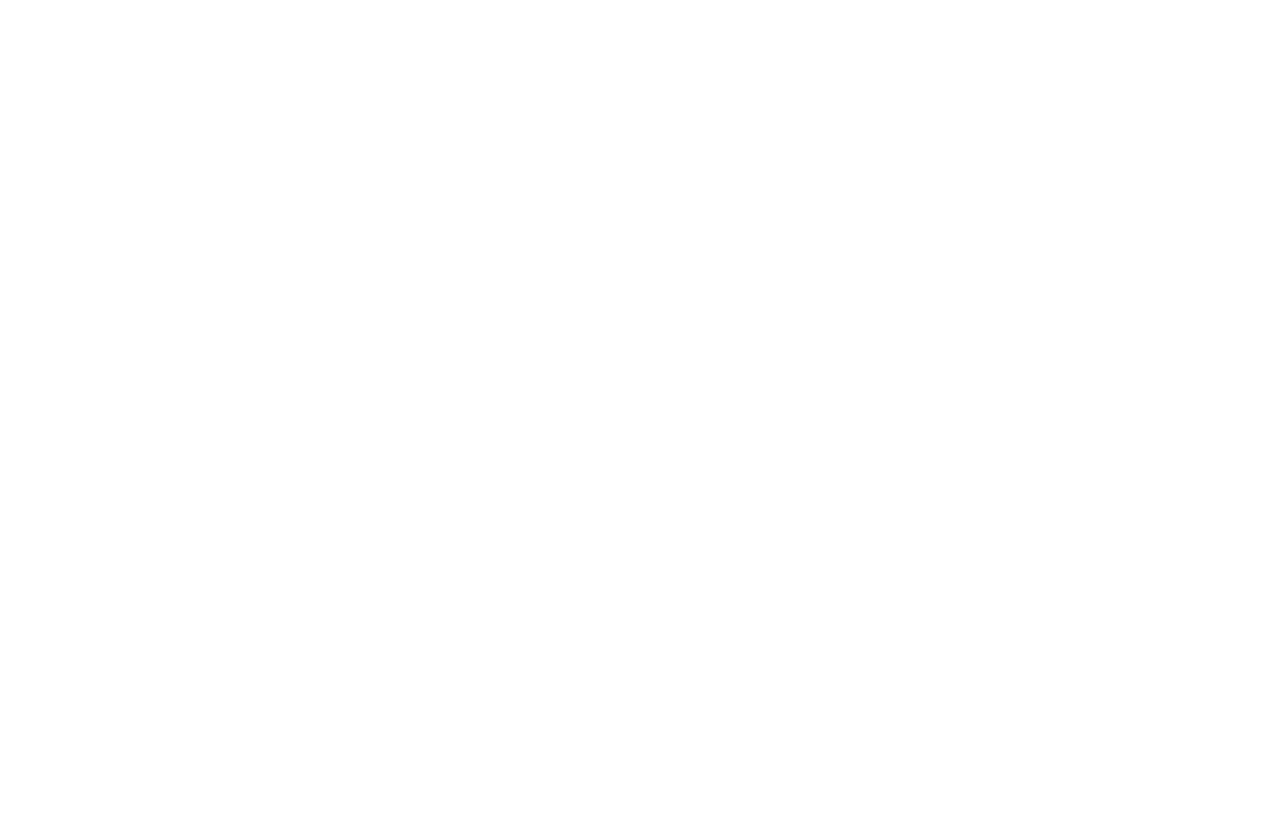
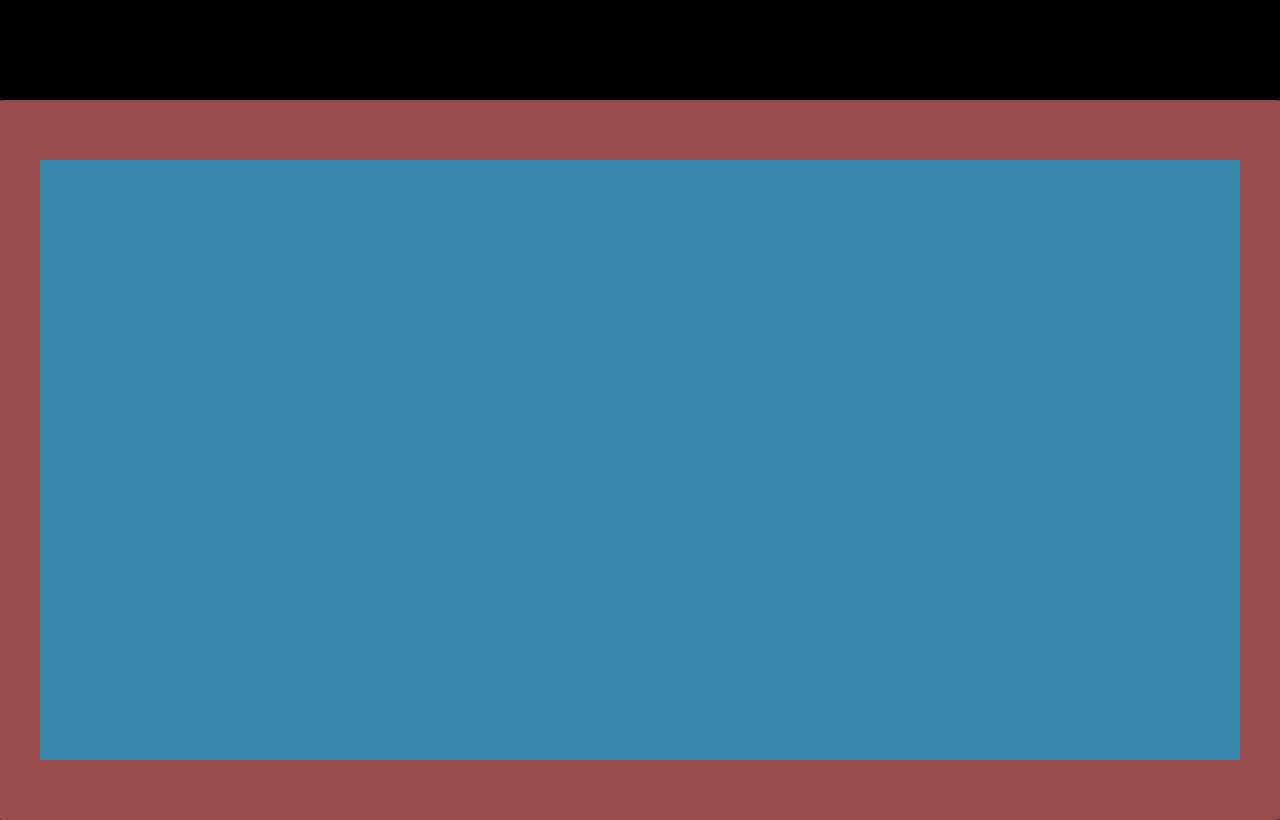
Before and after one commit to xavierkooijman/pool-simulation, a plain HTML site: page index.html in a window 1280 px wide. Drawn offline with Linux system fonts and the light colour scheme.

Commit message:
desenhar pano e margem de madeira da mesa de bilhar

```diff
--- a/css/styles.css
+++ b/css/styles.css
@@ -0,0 +1,16 @@
+*{
+  margin: 0;
+  padding: 0;
+  box-sizing: border-box;
+}
+
+body{
+  background-color: black;
+  display: flex;
+  justify-content: center;
+}
+
+canvas{
+  margin-top: 100px;
+  border-radius: 25px;
+}
--- a/index.html
+++ b/index.html
@@ -4,9 +4,10 @@
   <meta charset="UTF-8">
   <meta name="viewport" content="width=device-width, initial-scale=1.0">
   <title>Pool Simulator</title>
+  <link rel="stylesheet" href="css/styles.css">
 </head>
 <body>
-  <canvas id="canvas" width="200" height="100"></canvas>
-  <script src="js/main.js"></script>
+  <canvas id="canvas"></canvas>
+  <script src="js/main.js" type="module"></script>
 </body>
 </html>
--- /dev/null
+++ b/js/canvas.js
@@ -0,0 +1,13 @@
+// Accessing the canvas and context
+export const canvas = document.getElementById("canvas")
+export const ctx = canvas.getContext("2d")
+
+//Canvas width, height and margin
+export const canvasMargin = 60
+
+canvas.width = 1200 + 2 * canvasMargin;
+canvas.height = 600 + 2 * canvasMargin;
+
+export function clearCanvas(){
+  ctx.clearRect(0,0,canvas.width,canvas.height)
+}
--- a/js/main.js
+++ b/js/main.js
@@ -1,7 +1,4 @@
-// Accessing the canvas and context
-const canvas = document.getElementById("canvas")
-const ctx = canvas.getContext("2d")
+import { drawCloth,drawWood } from "./table.js";
 
-//Global variables
-const width = canvas.width;
-const height = canvas.height;
+drawCloth()
+drawWood()
--- /dev/null
+++ b/js/table.js
@@ -0,0 +1,14 @@
+import {ctx, canvas, canvasMargin} from "./canvas.js"
+
+export function drawCloth(){
+  ctx.fillStyle = "#3888ad"
+  ctx.fillRect(0,0,canvas.width,canvas.height)
+}
+
+export function drawWood(){
+  ctx.fillStyle = "#994b4b"
+  ctx.fillRect(0,0,canvas.width,canvasMargin)
+  ctx.fillRect(0,canvas.height - canvasMargin,canvas.width,canvasMargin)
+  ctx.fillRect(0,0,canvasMargin,canvas.height)
+  ctx.fillRect(canvas.width - canvasMargin,0,canvasMargin,canvas.height)
+}
```
